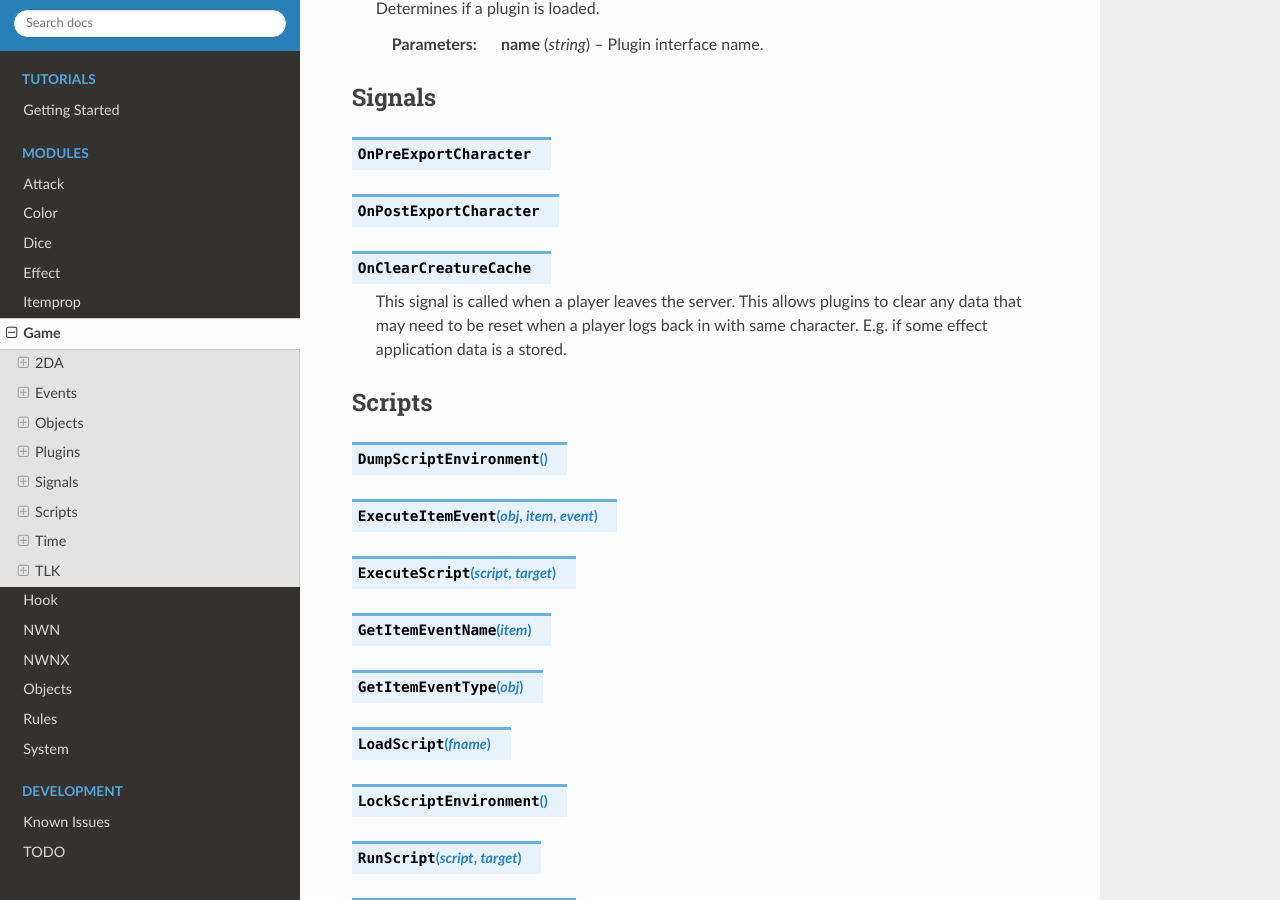
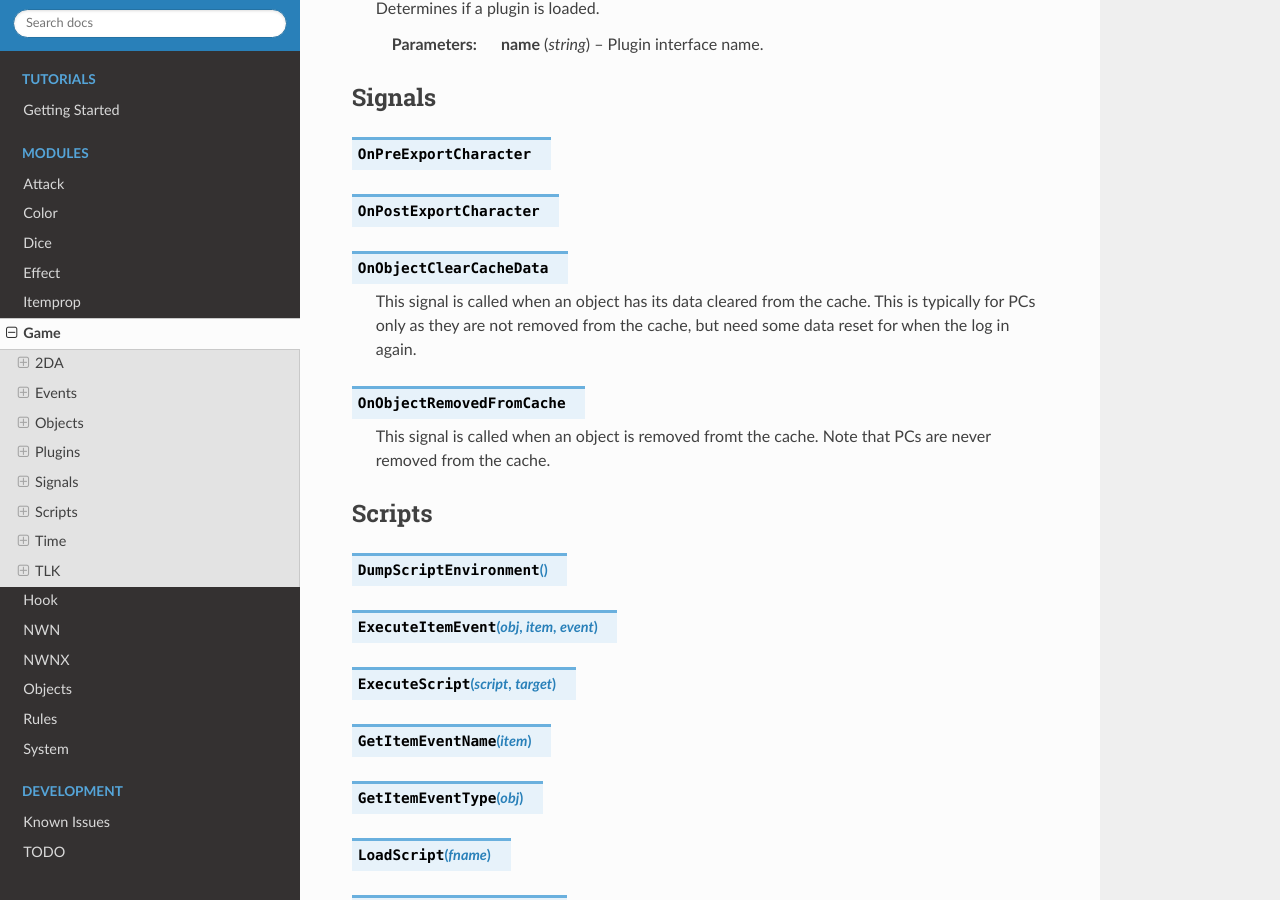
Before and after one commit to jd28/Solstice, a Sphinx documentation site: the page built from docs/game.rst, in a window 1280 px wide and 900 px high, scrolled down 3778 px. Built offline with Sphinx 7.4.7 and the Read the Docs theme 2.0.0, drawn with Linux system fonts in a browser that asks for light colours; some of the changed text lies outside the part shown.

Commit message:
Cleanup removing / clearing the object cache.

```diff
--- a/docs/game.rst
+++ b/docs/game.rst
@@ -151,9 +151,13 @@ Signals
 
 .. data:: OnPostExportCharacter
 
-.. data:: OnClearCreatureCache
+.. data:: OnObjectClearCacheData
 
-  This signal is called when a player leaves the server.  This allows plugins to clear any data that may need to be reset when a player logs back in with same character.  E.g. if some effect application data is a stored.
+  This signal is called when an object has its data cleared from the cache.  This is typically for PCs only as they are not removed from the cache, but need some data reset for when the log in again.
+
+.. data:: OnObjectRemovedFromCache
+
+  This signal is called when an object is removed fromt the cache.  Note that PCs are never removed from the cache.
 
 Scripts
 -------
```
Also changed, not shown: other parts of docs/game.rst (+2 -2 lines), 2 other files.
